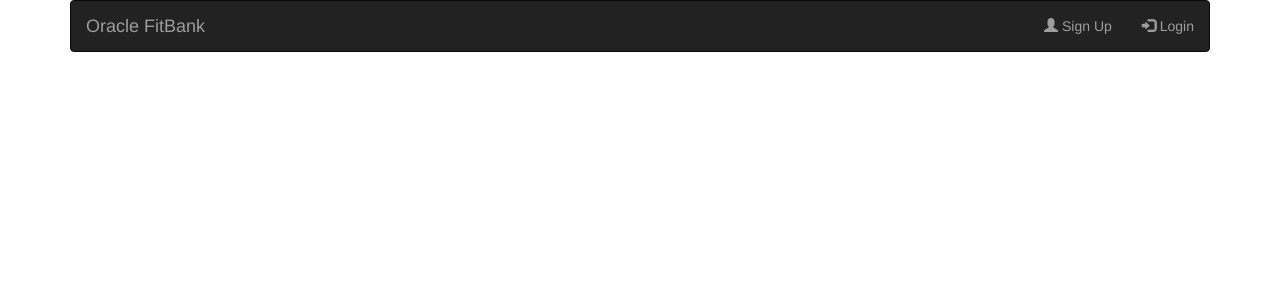
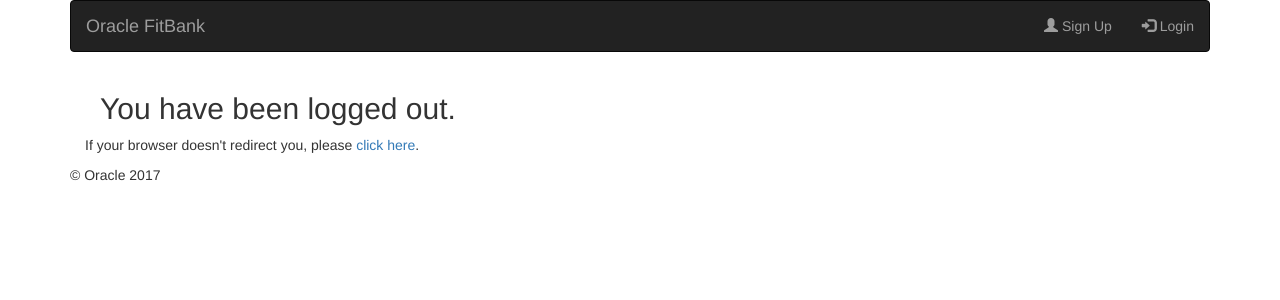
Before and after one commit to nackie99/openbankhack17, a Flask app: template templates/logout.html in a window 1280 px wide. Shown: the top 300 px of the page. Run offline with Flask 2, Linux system fonts and the light colour scheme; the template is opened without the code that fills it, so the values that code supplies are empty; some libraries are stand-ins or nearby versions.

Commit message:
log out page

```diff
--- a/templates/logout.html
+++ b/templates/logout.html
@@ -6,7 +6,7 @@
   <link rel="stylesheet" href="https://maxcdn.bootstrapcdn.com/bootstrap/3.3.7/css/bootstrap.min.css">
   <script src="https://ajax.googleapis.com/ajax/libs/jquery/3.2.1/jquery.min.js"></script>
   <script src="https://maxcdn.bootstrapcdn.com/bootstrap/3.3.7/js/bootstrap.min.js"></script>
-
+ <meta http-equiv="refresh" content="3; URL=index.html">
 </head>
 
 <body>
@@ -24,7 +24,14 @@
   </div>
 </nav>
 <div class="container">
+<h2 class="col-lg-12">You have been logged out.</h2>
+<p>
+If your browser doesn't redirect you, please <a href="index.html">click here</a>.</p>
 
 </div>
 
+        <footer class="footer">
+            <p>&copy; Oracle 2017</p>
+        </footer>
+
 </body>
```
